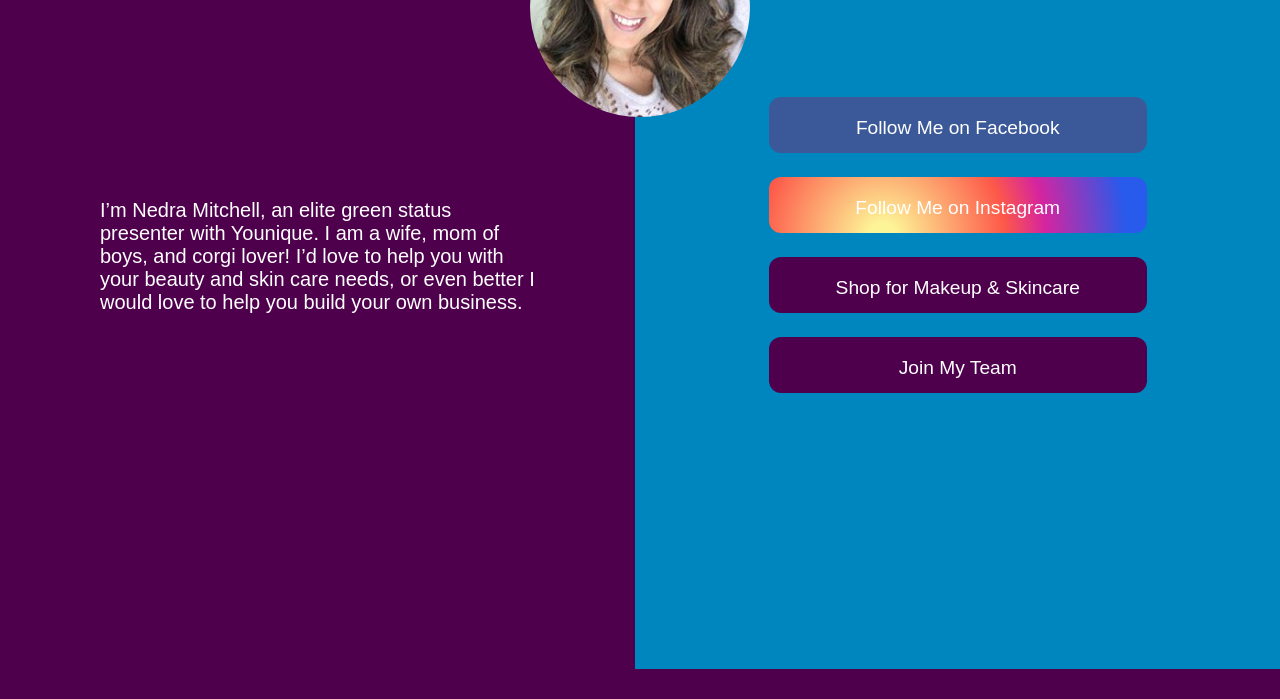
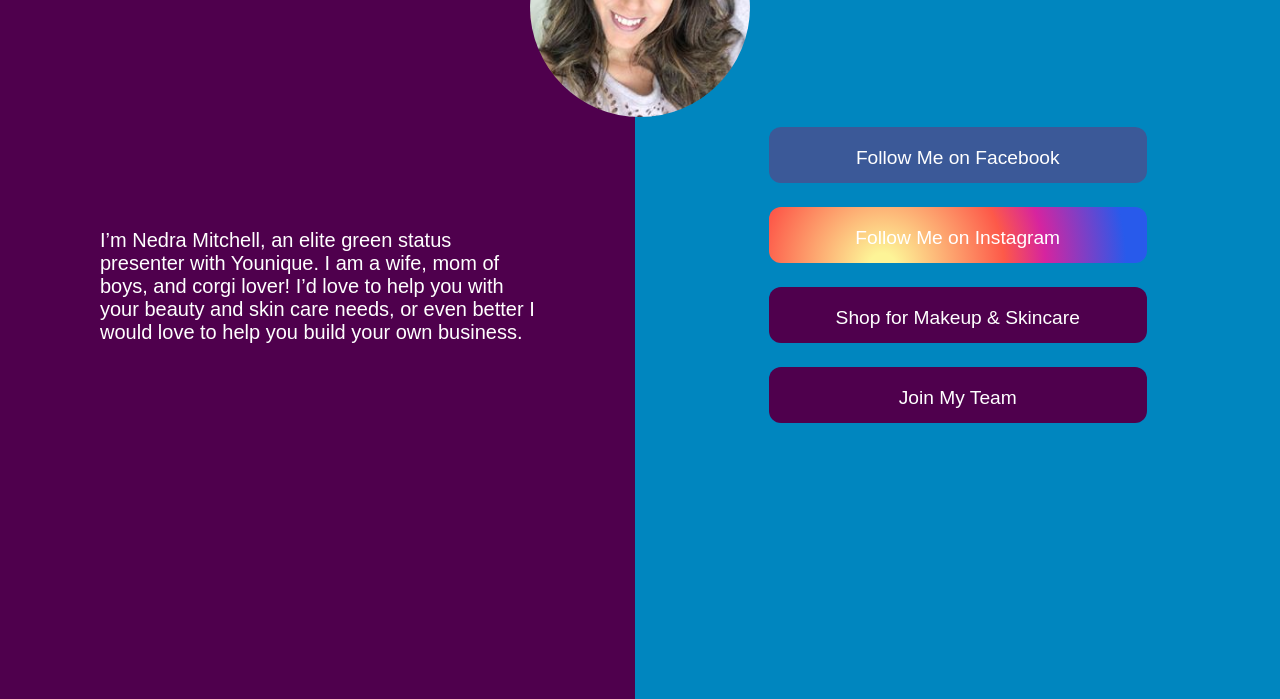
Before and after one commit to BlakeAnd/Nedra_Younique, a plain HTML site: page index.html in a window 1280 px wide. Shown: the part 126-825 px from the top of the page. Before the commit the page ends 800 px from the top, so only its background shows below. Drawn offline with Linux system fonts and the light colour scheme; a web font is replaced by a local one.

Commit message:
fixed link buttons on desktop display

```diff
--- a/mainPage.css
+++ b/mainPage.css
@@ -100,11 +100,12 @@ a{
   }
   img{
     margin-top: -90px;
+    z-index: 1;
   }
   section{
     flex-direction: row;
     margin-top: -100px;
-    z-index: -1;
+    /* z-index: -1; */
   }
   .bio{
     margin-top: 24vh;
@@ -133,7 +134,7 @@ a{
     padding-right: 100px;
   }
   section{
-    margin-top: -150px;
+    margin-top: -120px;
   }
   img{
     width: 220px;
```
